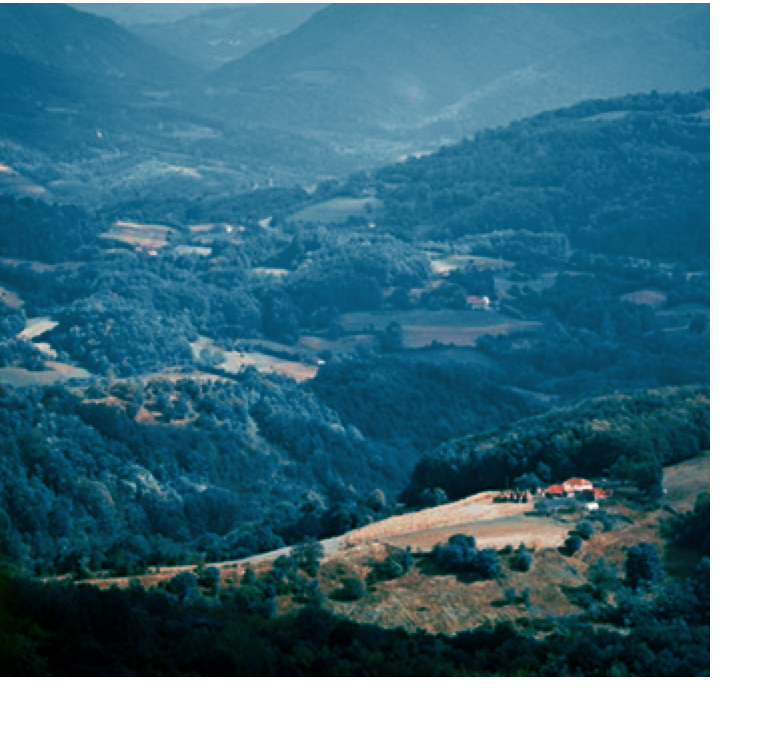
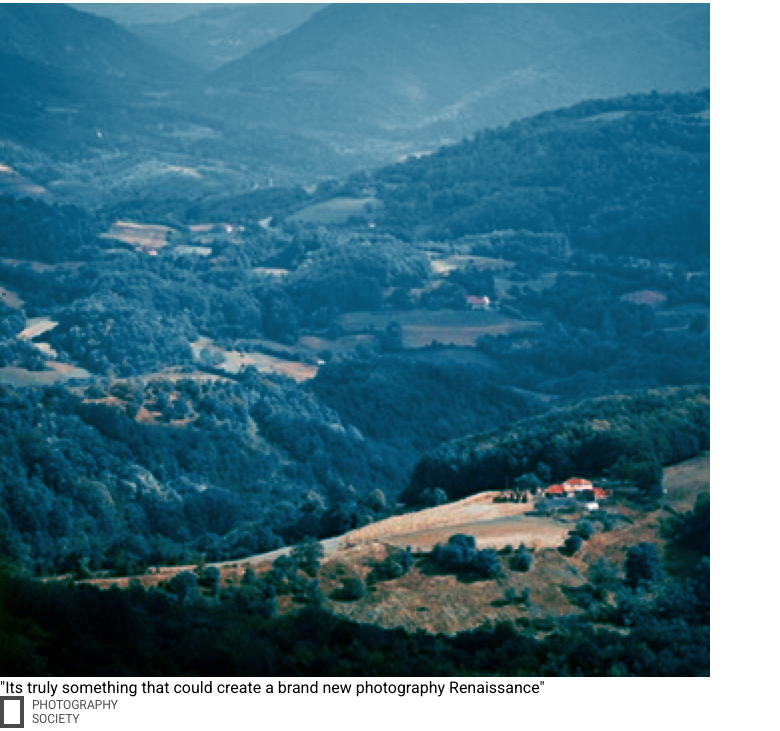
Before and after one commit to Yoni-Mo/fotomatic, a plain HTML site: page index.html in a window 1280 px wide. Shown: the part 3522-4253 px from the top of the page, without its empty margins (0-780 px from the left). Before the commit the page ends 4202 px from the top, so only its background shows below. Drawn offline with Linux system fonts and the light colour scheme; a web font is replaced by a local one.

Commit message:
Html fourth section solution

```diff
--- a/index.html
+++ b/index.html
@@ -67,6 +67,7 @@
           </div>
         </div>
       </section>
+      <!-- third section -->
       <section class="section-3">
         <div>
           <h2>Over 20+ filters to choose from</h2>
@@ -91,6 +92,18 @@
           />
         </div>
       </section>
+      <!-- Fourth section -->
+      <section class="section-4">
+        <div>
+          <p>
+            "Its truly something that could create a brand new photography
+            Renaissance"
+          </p>
+        </div>
+        <div>
+          <img src="/resources/images/photography-logo.png" alt="logo" />
+        </div>
+      </section>
     </main>
   </body>
 </html>
```
